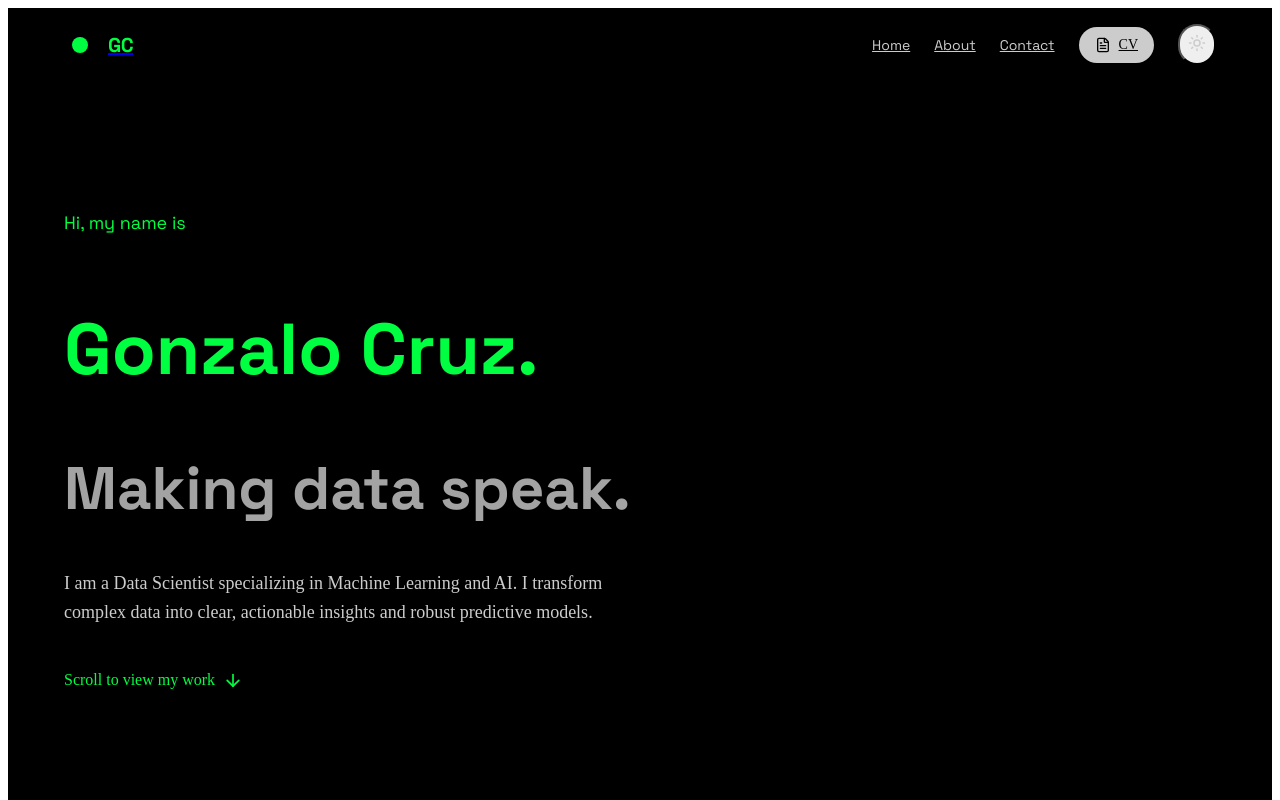
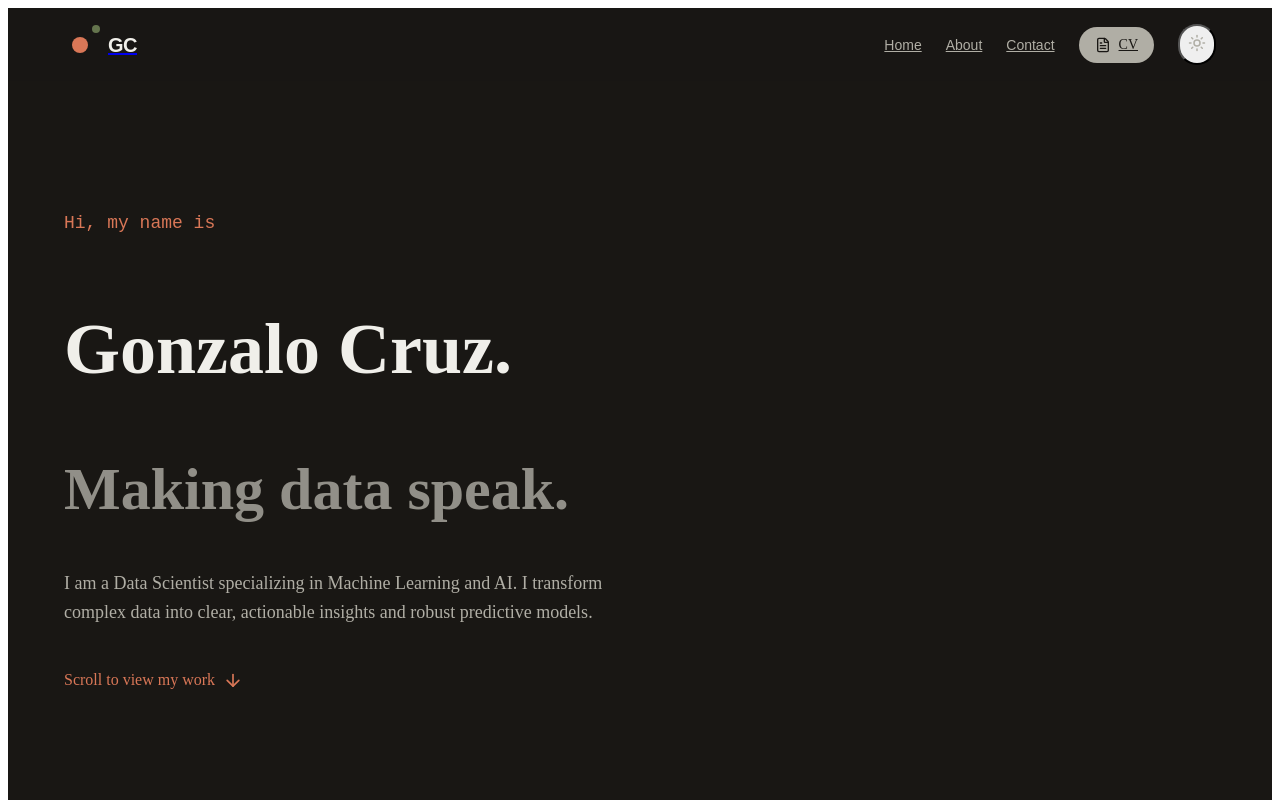
Before and after one commit to gonzalo-cruz/portfolio, a React (Vite) app: page / in a window 1280 px wide. Shown: the top 800 px of the page. Built offline with nearby package versions, Linux system fonts and the light colour scheme.

Commit message:
cambio theme

```diff
--- a/tailwind.config.js
+++ b/tailwind.config.js
@@ -6,28 +6,28 @@ export default {
   ],
   darkMode: 'class',
   theme: {
-  extend: {
-    colors: {
-      paper: '#000000',          // Pure Black
-      'paper-border': '#333333',
-      rust: '#00ff41',           // Matrix/Neon Green
-      ink: '#ffffff',            // White
-      'ink-light': '#a3a3a3',    // Grey
-      parchment: '#111111',      // Very Dark Grey
-      warm: {
-        surface: '#1a1a1a',      // Dark Mode BG (slightly lighter)
-        border: '#333333',
-        text: '#00ff41',         // Green Text
-        subtext: '#cccccc',
-        black: '#000000'
-      }
-    },
-    fontFamily: {
-      sans: ['Space Grotesk', 'sans-serif'],
-      serif: ['Space Grotesk', 'sans-serif'], // Mono-vibe everywhere
-      mono: ['Space Grotesk', 'monospace'],
+    extend: {
+      fontFamily: {
+        sans: ['Poppins', 'sans-serif'],
+        serif: ['Lora', 'serif'],
+        mono: ['JetBrains Mono', 'monospace'],
+      },
+      colors: {
+        'warm-black': '#191714',
+        'warm-surface': '#262320',
+        'warm-border': '#3A3632',
+        'warm-text': '#F0EFEA',
+        'warm-subtext': '#B0AEA5',
+        'parchment': '#FDF9F3',
+        'paper': '#FFFFFF',
+        'paper-border': '#E0DCD4',
+        'ink': '#191714',
+        'ink-light': '#4A4540',
+        'rust': '#D97757',
+        'sage': '#788C5D',
+        'slate': '#6A9BCC',
+      },
     },
   },
-},
   plugins: [require('@tailwindcss/typography')],
 }
```
